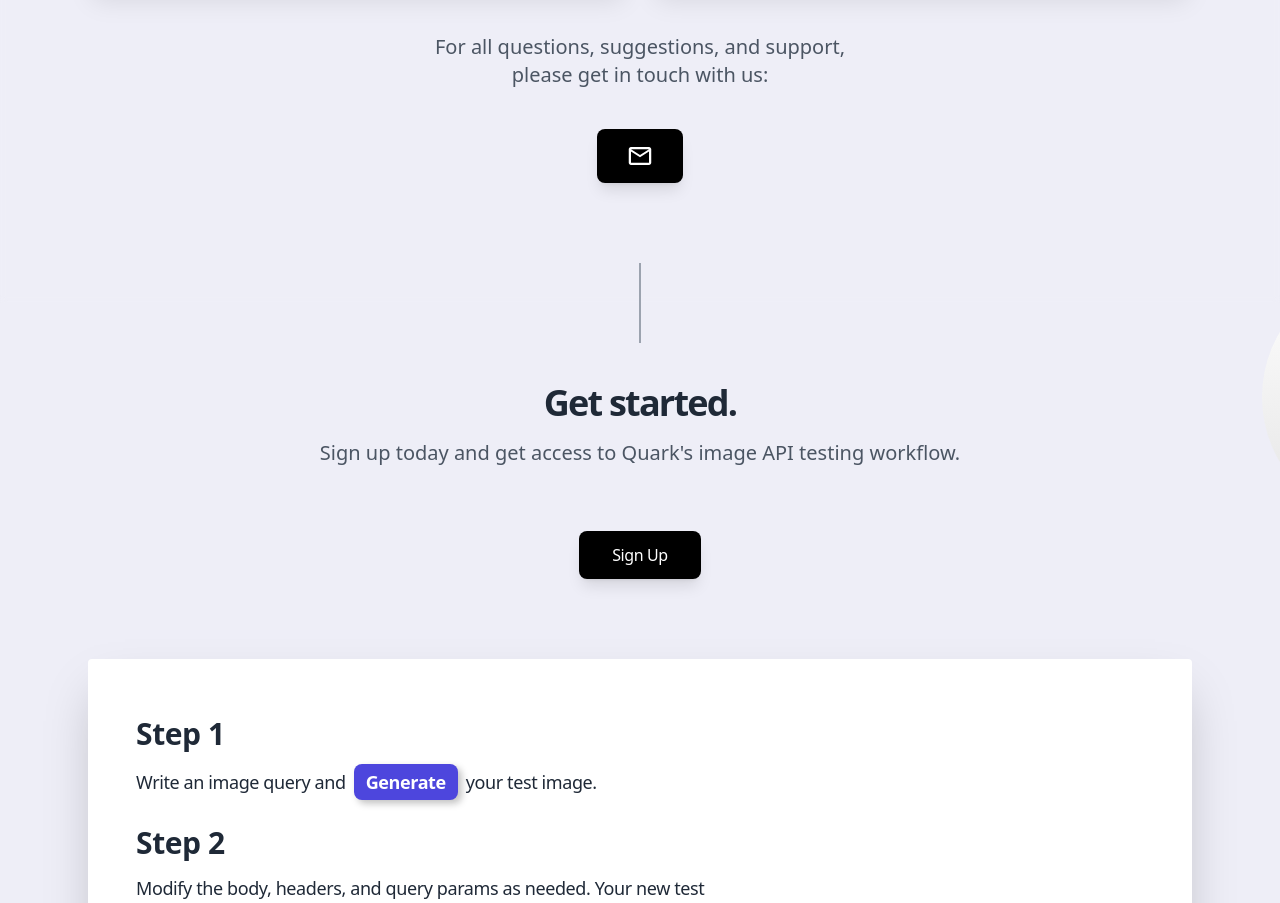
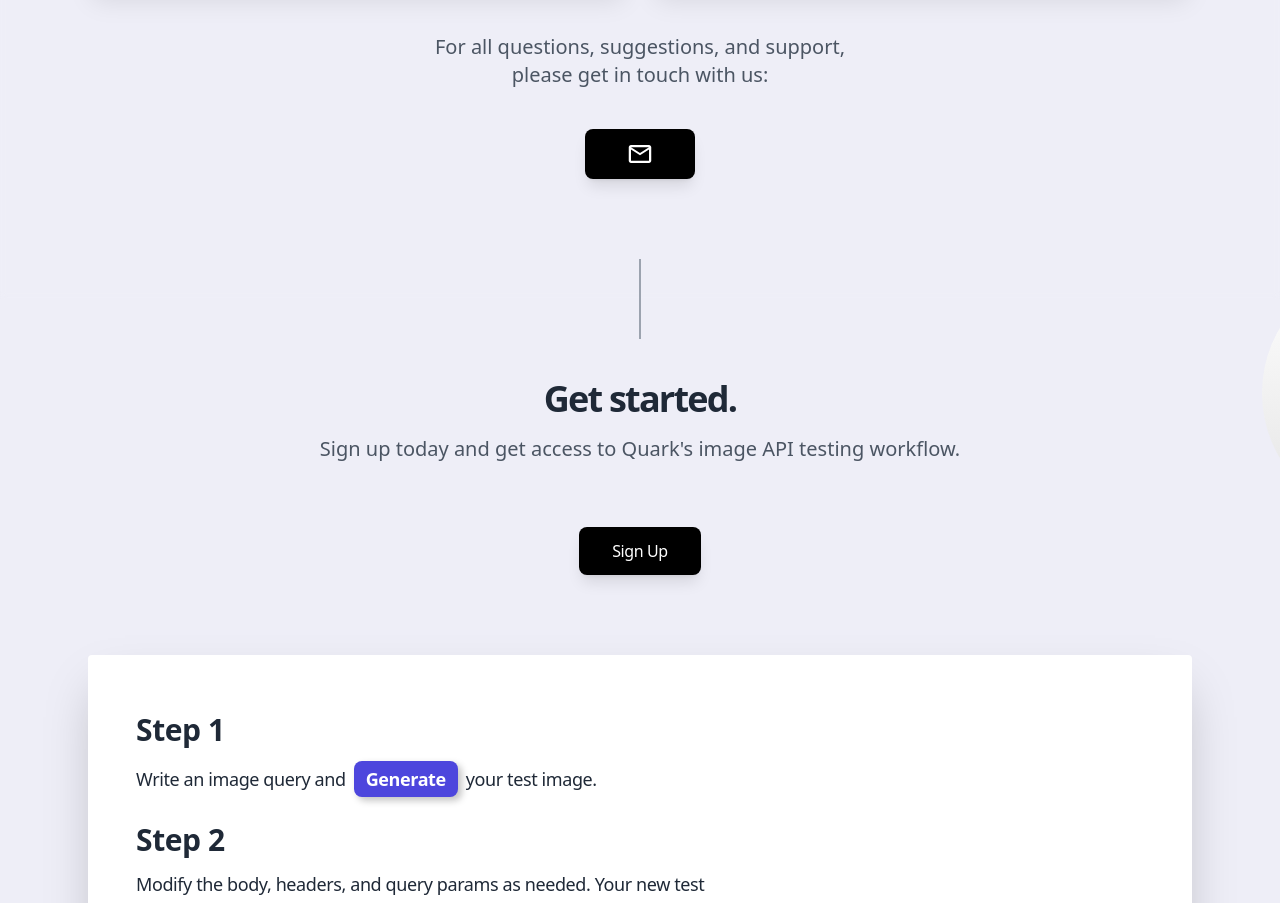
Before and after one commit to extremelime/QuarkLanding, a React (Vite) app: page / in a window 1280 px wide. Shown: the part 2340-3243 px from the top of the page. Built offline with nearby package versions, Linux system fonts and the light colour scheme.

Commit message:
button resizing

```diff
--- a/src/partials/OurTeam.jsx
+++ b/src/partials/OurTeam.jsx
@@ -94,7 +94,7 @@ function OurTeam() {
               <p className="text-gray-600 text-center">Lorem ipsum dolor sit amet, consectetur adipiscing elit.</p>
             </div>*/}
           </div>
-          <p className="text-xl mt-12 text-center tracking-normal text-gray-600">For all questions, suggestions, and support,<br />please get in touch with us:<div className="m-10 max-w-xs mx-auto sm:max-w-none sm:flex sm:justify-center "><a className="rounded-lg btn text-white bg-black hover:bg-gray-800 w-full sm:w-auto select-none" alt="Contact us" href="mailto:quarkiql@gmail.com"><br /><MdOutlineMailOutline style={{display:'inline',scale:"1.35"}}/></a></div></p>
+          <p className="text-xl mt-12 text-center tracking-normal text-gray-600">For all questions, suggestions, and support,<br />please get in touch with us:<div className="m-10 max-w-xs mx-auto sm:max-w-none sm:flex sm:justify-center "><a className="max-h-[2.5em] min-w-[5.5em] rounded-lg btn text-white bg-black hover:bg-gray-800 w-full sm:w-auto select-none" alt="Contact us" href="mailto:quarkiql@gmail.com"><br /><MdOutlineMailOutline style={{display:'inline',scale:"1.35"}}/></a></div></p>
         </div>
       </div>
     </section>
```
